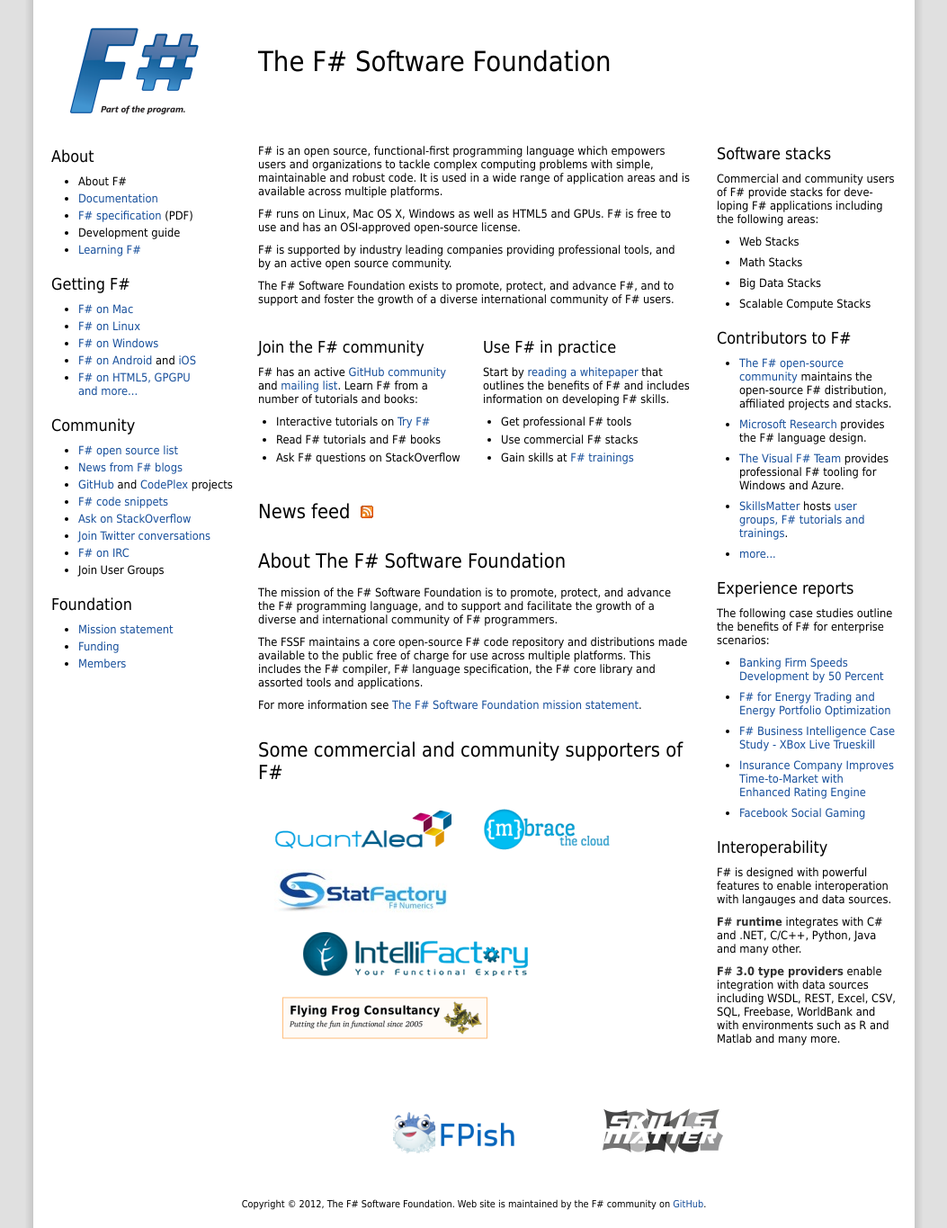
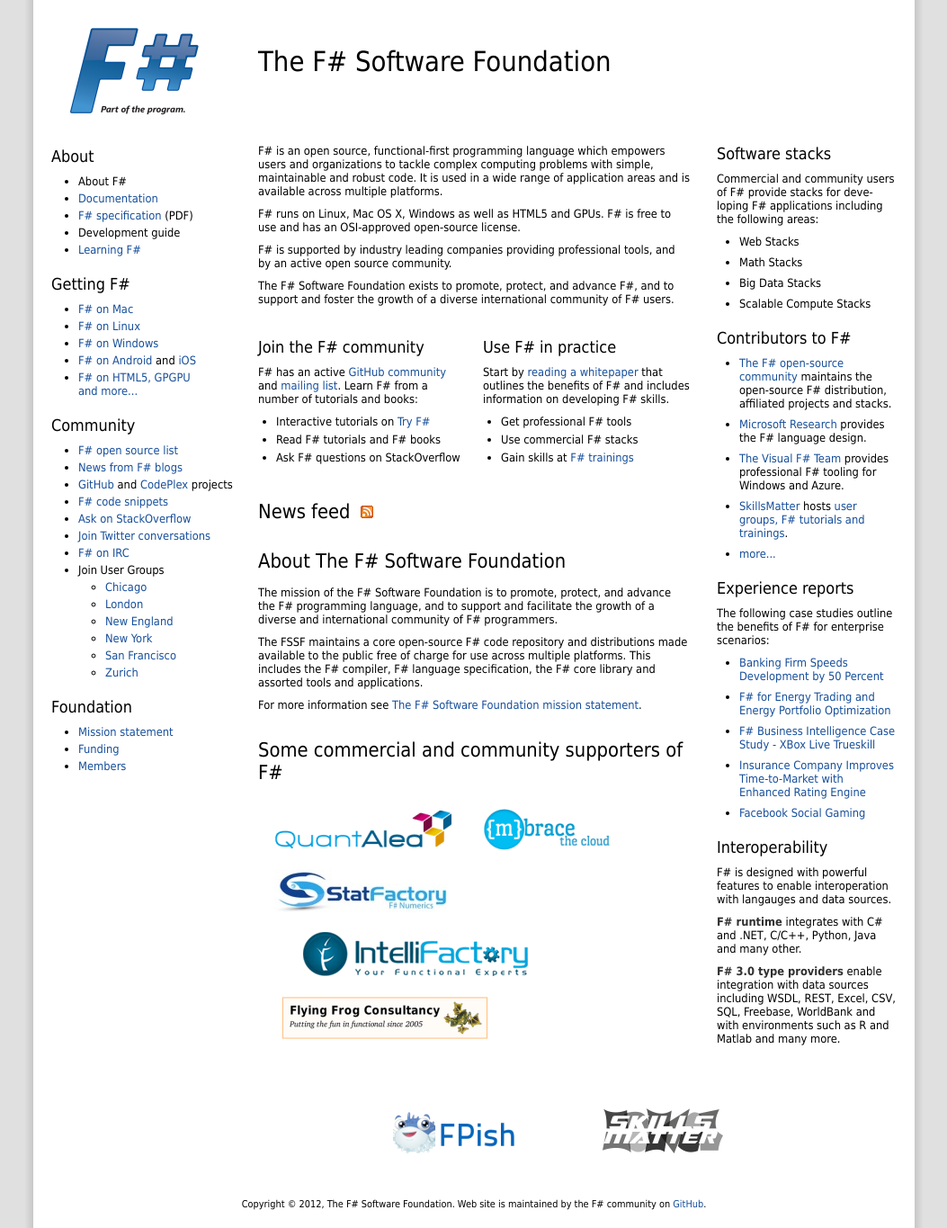
Before and after one commit to fsharp/fsharp.org, a Jekyll site: the page built from index.html, in a window 1280 px wide. Shown: the whole page at 90% size, without its empty margins (113-1166 px from the left). Built offline with Jekyll 4.4.1, drawn with Linux system fonts in a browser that asks for light colours; nearby versions of some CDN libraries; some web fonts are replaced; comment, search, counter and statistics services are not loaded.

Commit message:
Add list of user groups

```diff
--- a/_layouts/default.html
+++ b/_layouts/default.html
@@ -43,7 +43,16 @@
   <li><a href="http://stackoverflow.com/questions/tagged/f%23">Ask on StackOverflow</a></li>
   <li><a href="http://twitter.com/#fsharp">Join Twitter conversations</a></li>
   <li><a href="http://en.irc2go.com/webchat/?net=freenode&room=%23fsharp">F# on IRC</a></li>
-  <li>Join User Groups</li>
+  <li>Join User Groups
+    <ul>
+      <li><a href="http://www.meetup.com/Chicago-F-Users/">Chicago</a></li>
+      <li><a href="http://www.meetup.com/FSharpLondon/">London</a></li>
+      <li><a href="http://www.meetup.com/New-England-F-Users-Group/">New England</a></li>
+      <li><a href="http://www.meetup.com/nyc-fsharp/">New York</a></li>
+      <li><a href="http://www.sfsharp.org/">San Francisco</a></li>
+      <li><a href="http://www.meetup.com/zurich-fsharp-users/">Zurich</a></li>
+    </ul>
+  </li>
 </ul>
 
 <h3>Foundation</h3>
```
